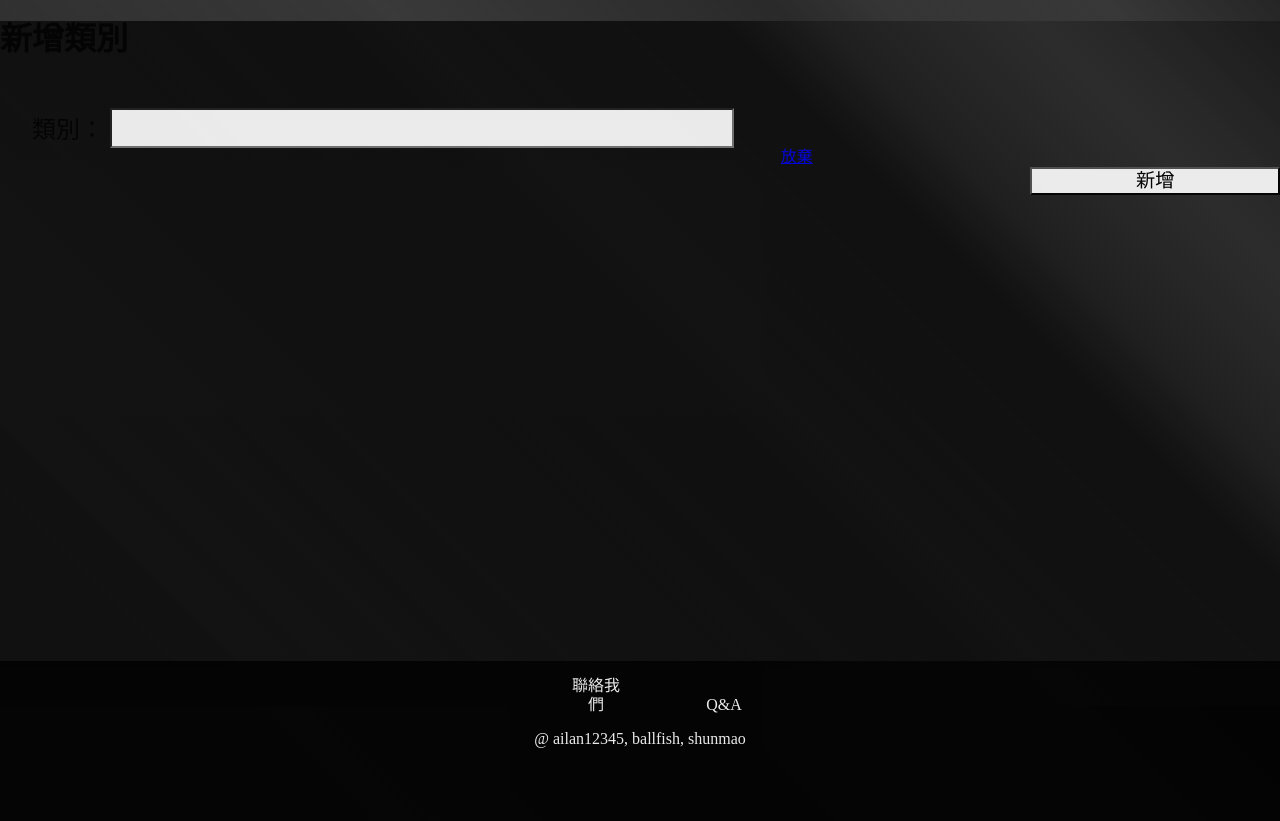
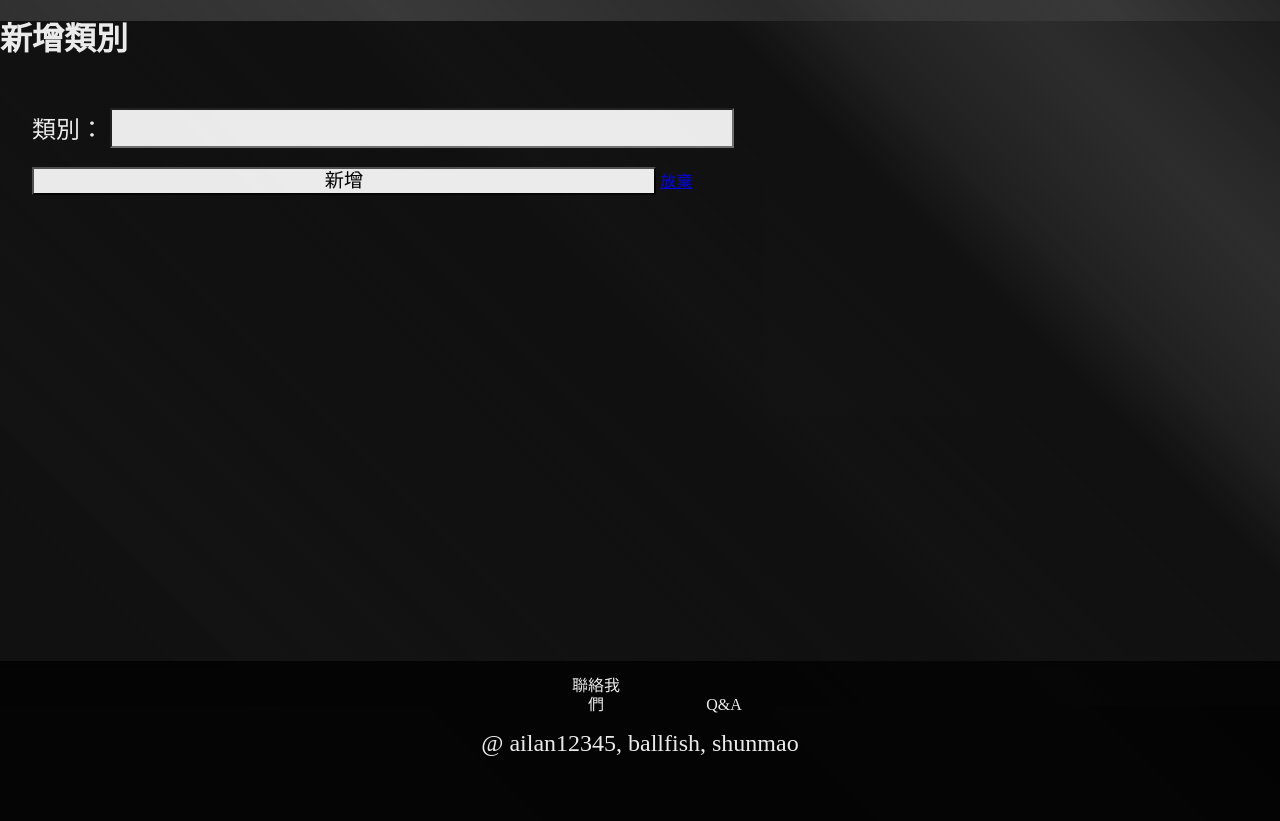
Before and after one commit to jo4ao394/theWaster, a Django app: page /edition/sortCreate/ in a window 1280 px wide. Shown: the part 94-915 px from the top of the page. Run offline with Django 3.2, Linux system fonts and the light colour scheme; some libraries are stand-ins or nearby versions.

Commit message:
吃飯前的掙扎

```diff
--- /dev/null
+++ b/theWaster/edition/static/edition/css/sort.css
@@ -0,0 +1,8 @@
+p {
+  color: #FFF;
+  font-size: 1.5em;
+}
+
+h1 {
+  color: #FFF;
+}
--- a/theWaster/edition/templates/edition/sort.html
+++ b/theWaster/edition/templates/edition/sort.html
@@ -1,4 +1,8 @@
 {% extends "main/templates.html" %}
+{% load staticfiles %}
+{% block css %}
+<link rel=stylesheet href="{% static 'edition/css/sort.css' %}">
+{% endblock %}
 {% block content %}
 {% for sort in sorts %}
 <p>{{ sort.sort }}</p>
--- a/theWaster/edition/templates/edition/sortCreate.html
+++ b/theWaster/edition/templates/edition/sortCreate.html
@@ -1,10 +1,14 @@
 {% extends "main/templates.html" %}
+{% load staticfiles %}
+{% block css %}
+<link rel=stylesheet href="{% static 'edition/css/sort.css' %}">
+{% endblock %}
 {% block content %}
 <h1>新增類別</h1>
   <form method="post" action="{% url 'edition:sortCreate' %}">
     {% csrf_token %}
     {{ sortForm.as_p }}
-    <input class="btn btn-submit" type="submit" name="" value="新增">
-    <a class="btn btn-black" href="{% url 'edition:edition' %}">放棄</a>
+    <input type="submit" name="" value="新增">
+    <a href="{% url 'edition:edition' %}">放棄</a>
   </form>
 {% endblock %}
```
